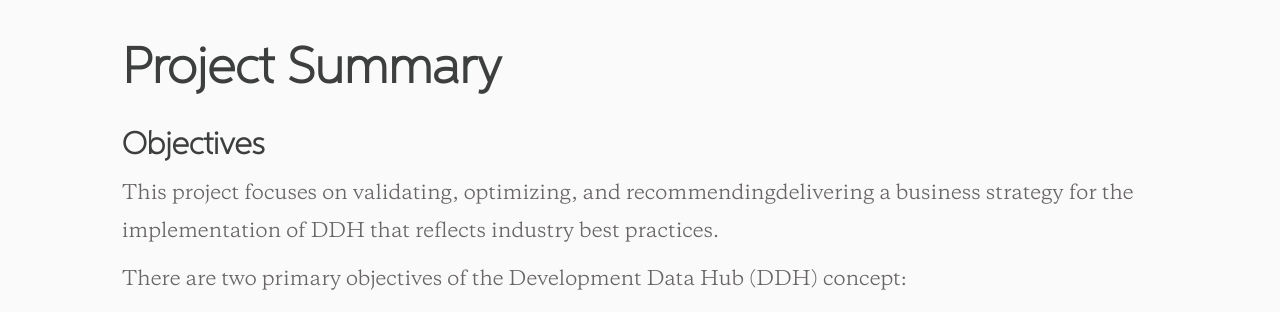
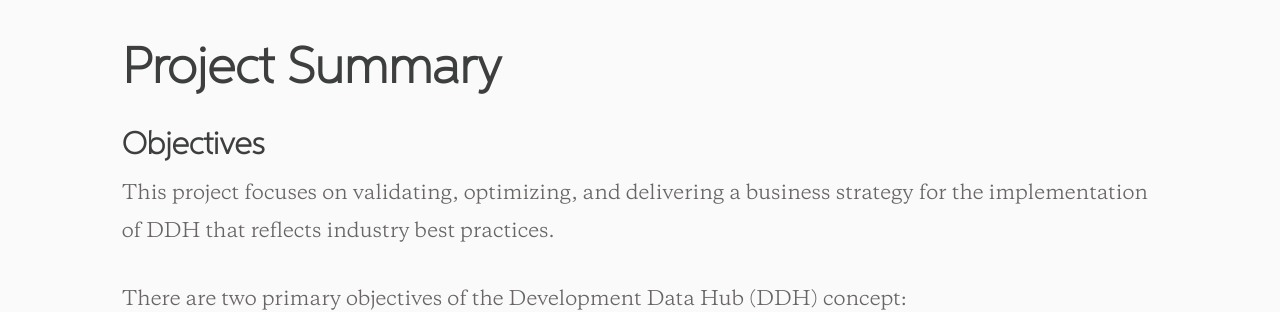
Before and after one commit to Neisan/ddh, a plain HTML site: page index.html in a window 1280 px wide. Shown: the part 1011-1323 px from the top of the page. Drawn offline with Linux system fonts and the light colour scheme; files whose address does not match are found by name.

Commit message:
Update index.html

```diff
--- a/index.html
+++ b/index.html
@@ -82,8 +82,8 @@
 
 				<h3>Project Summary</h3>
 					<h4>Objectives</h4>
-						<p>This project focuses on validating, optimizing, and recommendingdelivering a business strategy for the implementation of DDH that reflects industry best practices.</p>
-
+						<p>This project focuses on validating, optimizing, and delivering a business strategy for the implementation of DDH that reflects industry best practices.</p>
+				<br/>
 						<p>There are two primary objectives of the Development Data Hub (DDH) concept:</p>
 
 						<ul>
@@ -114,6 +114,7 @@
 						<li>Knowledge Transfer</li>
 						<li>Landscape Analysis</li>
 						<li>Interviews</li>
+						<li>5-page summary of key trends and identified requirements</li>
 					</ul>
 
 
```
